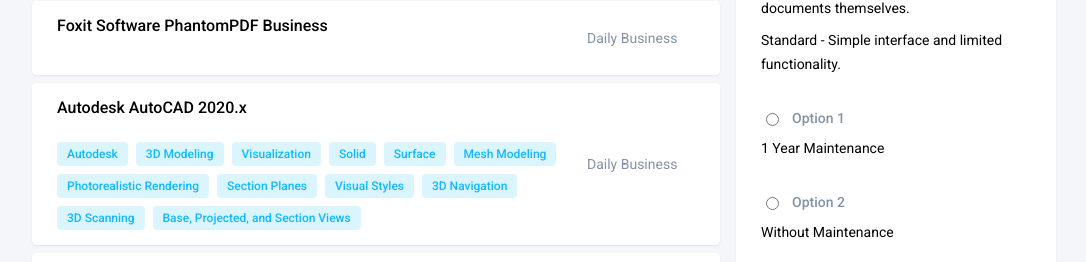
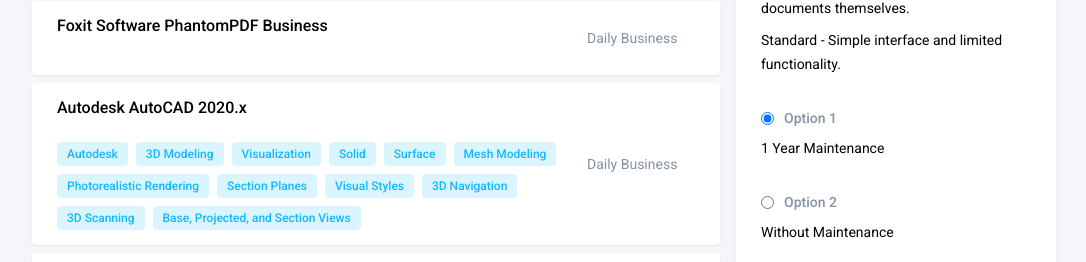
Before and after one commit to ibazhenka/kuhne_nagel, a React (Create React App) app: page / in a window 1280 px wide. Both pictures are taken after a click on the button 552 px from the left and 482 px from the top of the page. Shown: the part 538-800 px from the top of the page, without its empty margins (176-1262 px from the left). Built offline with nearby package versions, Linux system fonts and the light colour scheme.

Commit message:
Add radio correct switching

```diff
--- a/src/ProductInfo/ProductInfo.tsx
+++ b/src/ProductInfo/ProductInfo.tsx
@@ -29,7 +29,8 @@
                 {d}
               </p>
             ))}
-            <RadioButton label="Option 1" />
+            <fieldset>
+              <RadioButton label="Option 1" checked />
               <p className="Typography-body1 ProductInfo-text">
                 {product.option1}
               </p>
@@ -37,6 +38,7 @@
               <p className="Typography-body1 ProductInfo-text">
                 {product.option2}
               </p>
+            </fieldset>
           </>
         ) : <p className="Typography-body1">Please choose a product for more info</p>}
       </div>
--- a/src/RadioButton/RadioButton.tsx
+++ b/src/RadioButton/RadioButton.tsx
@@ -1,9 +1,9 @@
 import React from 'react';
 
-export function RadioButton({ label }: {label: string}) {
+export function RadioButton({ label, checked }: {label: string, checked?: boolean}) {
   return (
     <label className="RadioButton-label">
-      <input type="radio" className="RadioButton" />
+      <input name="group" type="radio" className="RadioButton" value={label} checked={checked} />
       {label}
     </label>
   );
--- a/src/RadioButton/radioButton.css
+++ b/src/RadioButton/radioButton.css
@@ -1,4 +1,5 @@
 .RadioButton {
+    margin: 0;
     cursor: pointer;
 }
 
```
Lines whose indentation alone changed are shown as unchanged.
